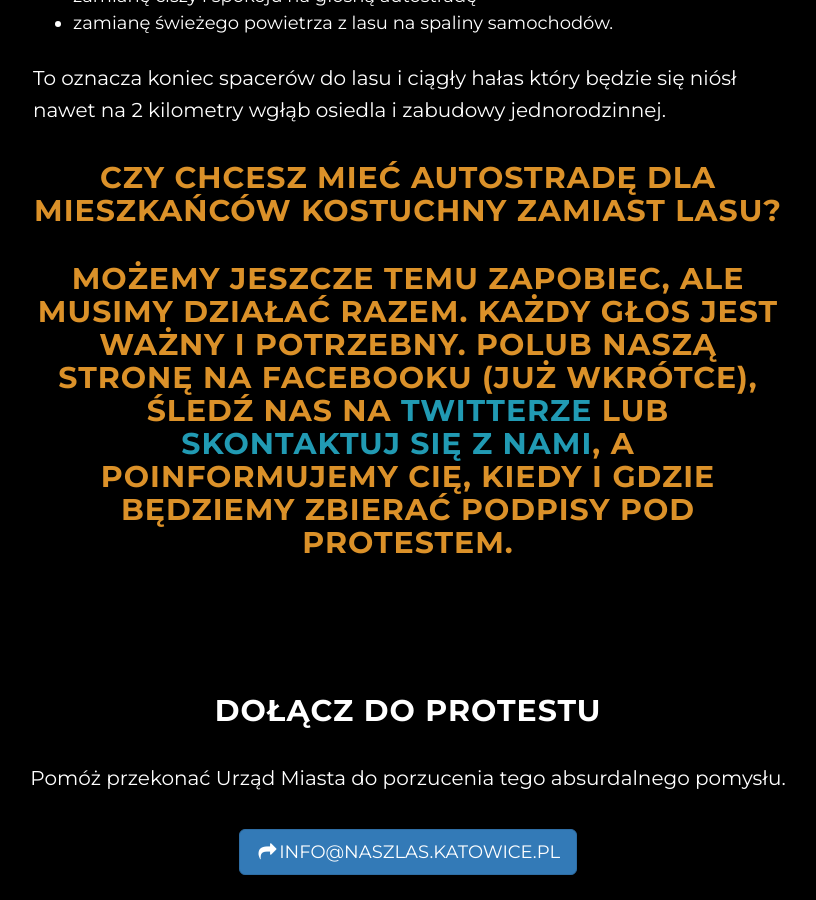
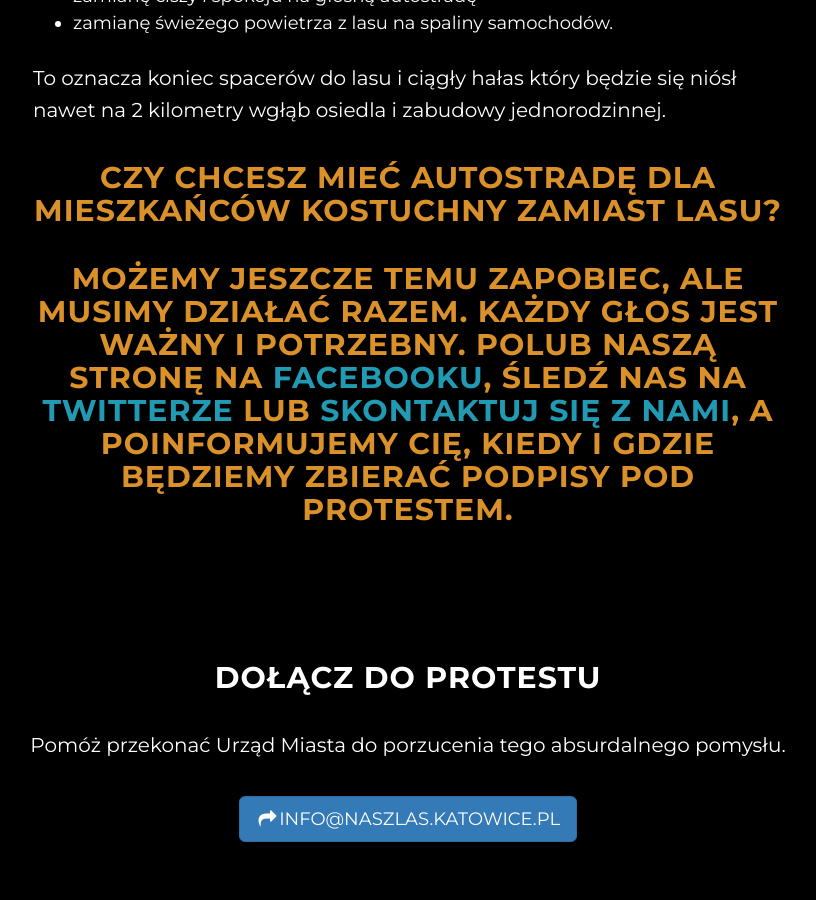
Before and after one commit to naszlas-katowice/naszlas.katowice.pl, a Jekyll site: the page built from index.html, in a window 1280 px wide and 900 px high, scrolled down 2894 px. Shown: the whole window, without its empty margins (232-1048 px from the left). Built offline with Jekyll 4.4.1, drawn with Linux system fonts in a browser that asks for light colours; some of the changed text lies outside the part shown.

Commit message:
Update index.html

```diff
--- a/index.html
+++ b/index.html
@@ -79,7 +79,7 @@ layout: default
         Czy chcesz mieć autostradę dla mieszkańców Kostuchny zamiast lasu?
       <h2 style="text-align:center;" class="orange">
         Możemy jeszcze temu zapobiec, ale musimy działać razem. Każdy głos jest ważny i potrzebny.
-        Polub naszą stronę na facebooku (już wkrótce), śledź nas na <a href="https://twitter.com/NaszLasKatowice">twitterze</a> lub <a href="mailto:info@naszlas.katowice.pl">skontaktuj się z nami</a>, a poinformujemy Cię, kiedy i gdzie będziemy zbierać podpisy pod protestem.
+        Polub naszą stronę na <a href="https://web.facebook.com/Protest-przeciwko-wycince-ochojeckiego-lasu-pod-budow%C4%99-tramwaju-i-szosy-881775525263419/">facebooku</a>, śledź nas na <a href="https://twitter.com/NaszLasKatowice">twitterze</a> lub <a href="mailto:info@naszlas.katowice.pl">skontaktuj się z nami</a>, a poinformujemy Cię, kiedy i gdzie będziemy zbierać podpisy pod protestem.
       </h2>
       </p>
       <!--<p>Urząd miasta niechętnie udostępnia te informacje i zasłania się konsultacjami społeczynymi w sprawie tramwaju.</p>-->
@@ -107,7 +107,7 @@ layout: default
     <a href="mailto:info@naszlas.katowice.pl" class="btn btn-primary btn-lg"><i class="fa fa-mail-forward fa-fw"></i>info@naszlas.katowice.pl</a>
     <br><br><br><br>
 
-    <!--<a class="btn" href="www.naszlas.katowice.pl"><i class="fa fa-mail-forward fa-fw"></i> Facebook - Nasz Las Katowice</a>-->
+    <a class="btn" href="https://web.facebook.com/Protest-przeciwko-wycince-ochojeckiego-lasu-pod-budow%C4%99-tramwaju-i-szosy-881775525263419/"><i class="fa fa-mail-forward fa-fw"></i> Facebook - Nasz Las Katowice</a>
     <a class="btn" href="https://twitter.com/NaszLasKatowice"><i class="fa fa-mail-forward fa-fw"></i> Twitter - Nasz Las Katowice</a>
     <a class="btn" href="https://plus.google.com/115918695186028187830"><i class="fa fa-mail-forward fa-fw"></i> Google+ - Nasz Las Katowice</a>
 </div>
```
